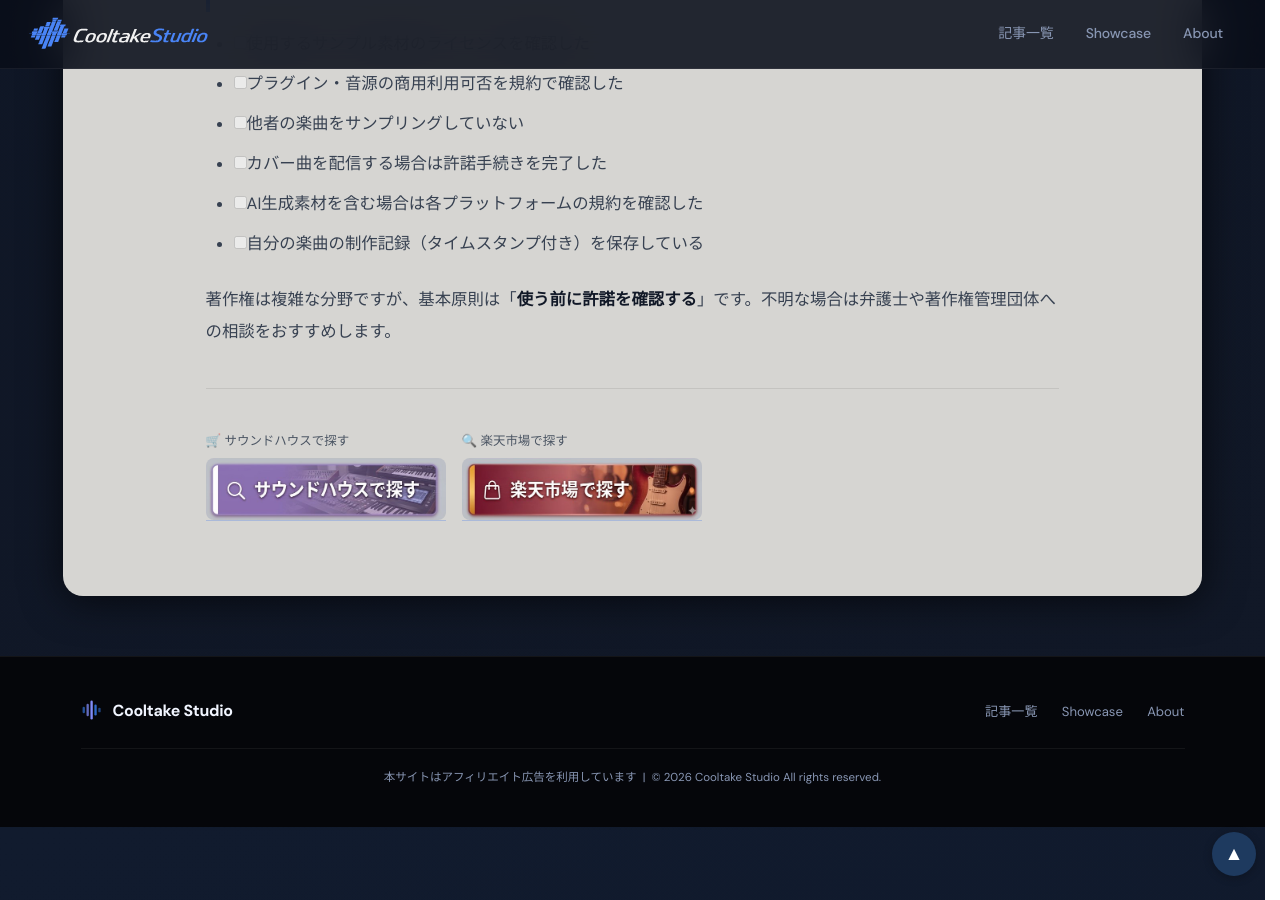
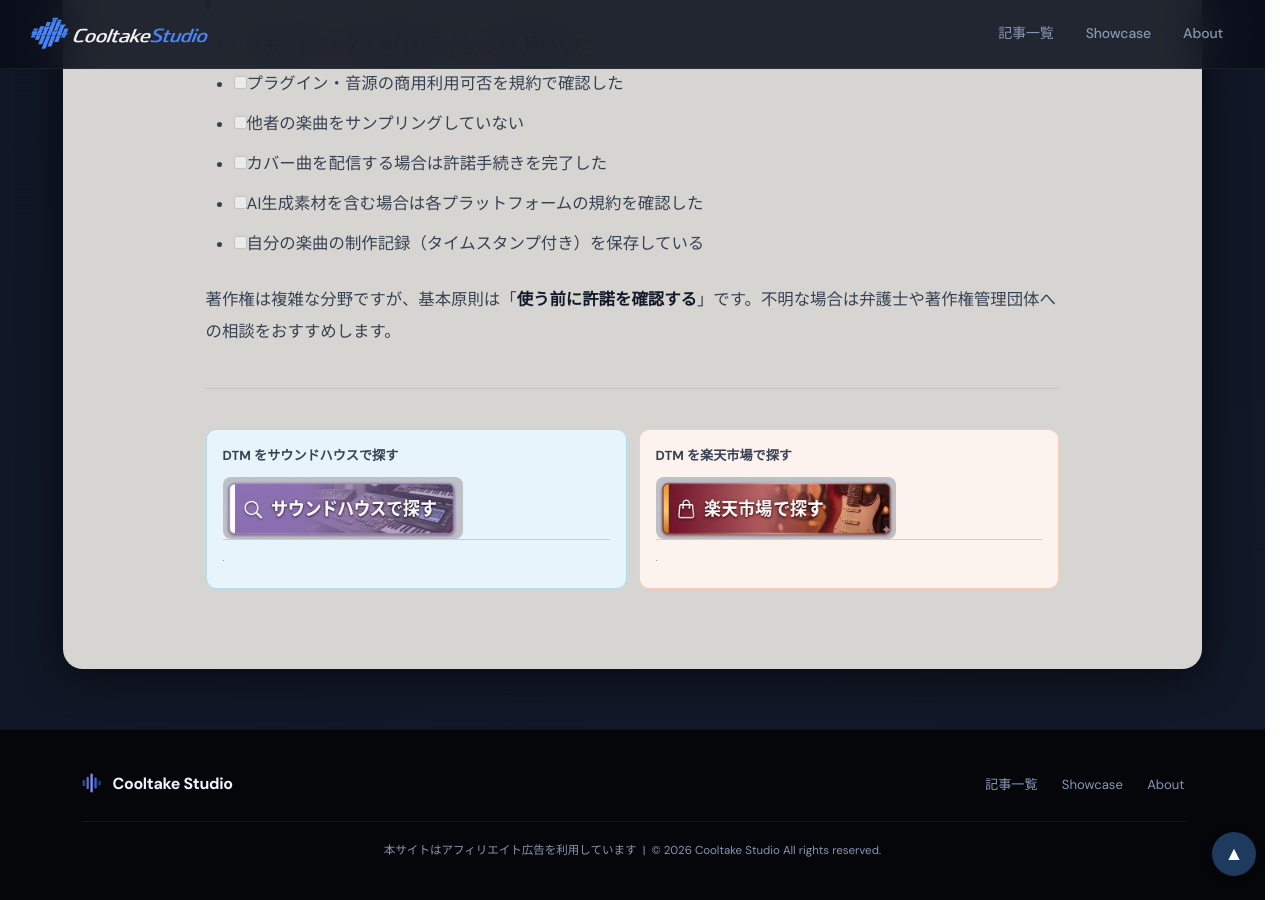
Before and after one commit to cooltake/cooltake-staging, a Jekyll site: the page built from _posts/2026-05-24-music-copyright-basics.md, in a window 1280 px wide and 900 px high, scrolled down 5074 px. Built offline with Jekyll 4.4.1, drawn with Linux system fonts in a browser that asks for light colours; some web fonts are replaced; grey boxes are pictures that could not be loaded.

Commit message:
style: unify shop buttons to new design

```diff
--- a/_posts/2026-05-24-music-copyright-basics.md
+++ b/_posts/2026-05-24-music-copyright-basics.md
@@ -136,9 +136,15 @@
 
 ---
 
-<div style="display:flex;flex-wrap:wrap;gap:1rem;margin:1rem 0;">
-<div><span style="display:block;font-size:.78rem;color:#4b5563;margin-bottom:4px;">🛒 サウンドハウスで探す</span>
-<a href="https://h.accesstrade.net/sp/cc?rk=01001xqc00os63&url=https%3A%2F%2Fwww.soundhouse.co.jp%2Fsearch%2Findex%2F%3Fsearch_all%3DDTM" rel="nofollow" referrerpolicy="no-referrer-when-downgrade" style="display:inline-block;text-decoration:none;"><img src="/assets/images/btn-soundhouse.jpg" alt="サウンドハウスで探す" width="240" style="height:auto;border-radius:8px;display:block;"></a></div>
-<div><span style="display:block;font-size:.78rem;color:#4b5563;margin-bottom:4px;">🔍 楽天市場で探す</span>
-<a href="https://hb.afl.rakuten.co.jp/hgc/0b15ddc7.28c5c9ed.0b15ddc8.5d23dd4d/?pc=https%3A%2F%2Fsearch.rakuten.co.jp%2Fsearch%2Fmall%2FDTM%2B%E9%9F%B3%E6%A5%BD%E5%88%B6%E4%BD%9C%2F" rel="nofollow" referrerpolicy="no-referrer-when-downgrade" style="display:inline-block;text-decoration:none;"><img src="/assets/images/btn-rakuten.jpg" alt="楽天市場で探す" width="240" style="height:auto;border-radius:8px;display:block;"></a></div>
+<div style="display:flex;gap:.75rem;margin:2rem 0;">
+<div style="flex:1;padding:.8rem 1rem 1rem;background:#e8f4fb;border-radius:10px;border:1px solid rgba(8,145,178,.25);">
+<p style="margin:0 0 .5rem;color:#374151;font-size:.82rem;font-weight:bold;">DTM をサウンドハウスで探す</p>
+<a href="https://h.accesstrade.net/sp/cc?rk=01001xqc00os63&url=https%3A%2F%2Fwww.soundhouse.co.jp%2Fsearch%2Findex%2F%3Fsearch_all%3DDTM" rel="nofollow" referrerpolicy="no-referrer-when-downgrade" style="display:block;text-decoration:none;"><img src="/assets/images/btn-soundhouse.jpg" alt="サウンドハウスで探す" width="240" style="height:auto;border-radius:8px;display:block;"></a>
+<img src="https://h.accesstrade.net/sp/rr?rk=01001xqc00os63" width="1" height="1" border="0" alt="" loading="lazy">
 </div>
+<div style="flex:1;padding:.8rem 1rem 1rem;background:#fdf3ee;border-radius:10px;border:1px solid rgba(234,88,12,.25);">
+<p style="margin:0 0 .5rem;color:#374151;font-size:.82rem;font-weight:bold;">DTM を楽天市場で探す</p>
+<a href="https://hb.afl.rakuten.co.jp/hgc/0b15ddc7.28c5c9ed.0b15ddc8.5d23dd4d/?pc=https%3A%2F%2Fsearch.rakuten.co.jp%2Fsearch%2Fmall%2FDTM%2B%E9%9F%B3%E6%A5%BD%E5%88%B6%E4%BD%9C%2F" rel="nofollow" referrerpolicy="no-referrer-when-downgrade" style="display:block;text-decoration:none;"><img src="/assets/images/btn-rakuten.jpg" alt="楽天市場で探す" width="240" style="height:auto;border-radius:8px;display:block;"></a>
+<img src="//i.moshimo.com/af/i/impression?a_id=5565352&amp;p_id=54&amp;pc_id=54&amp;pl_id=616" width="1" height="1" style="border:none;" alt="" loading="lazy">
+</div>
+</div>
```
